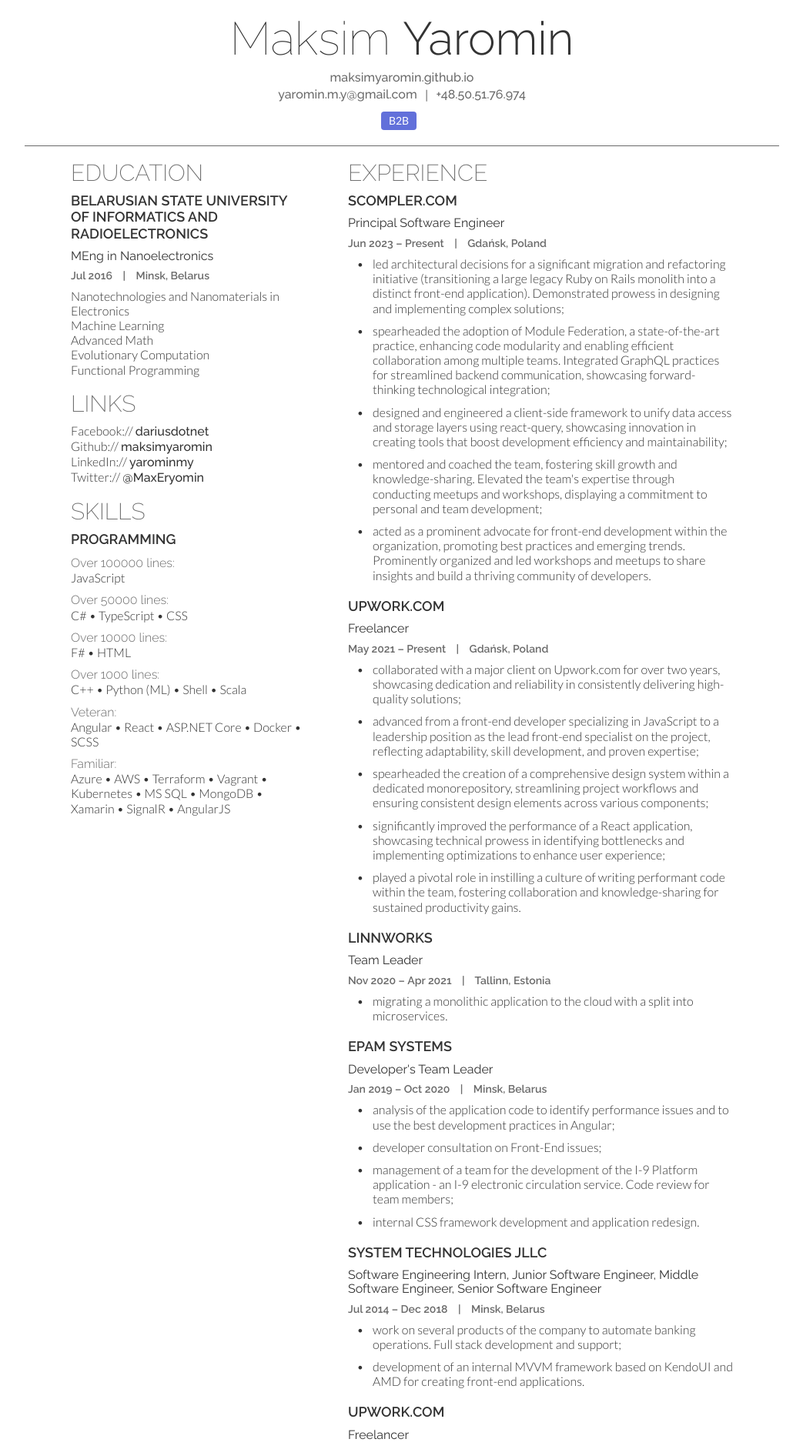
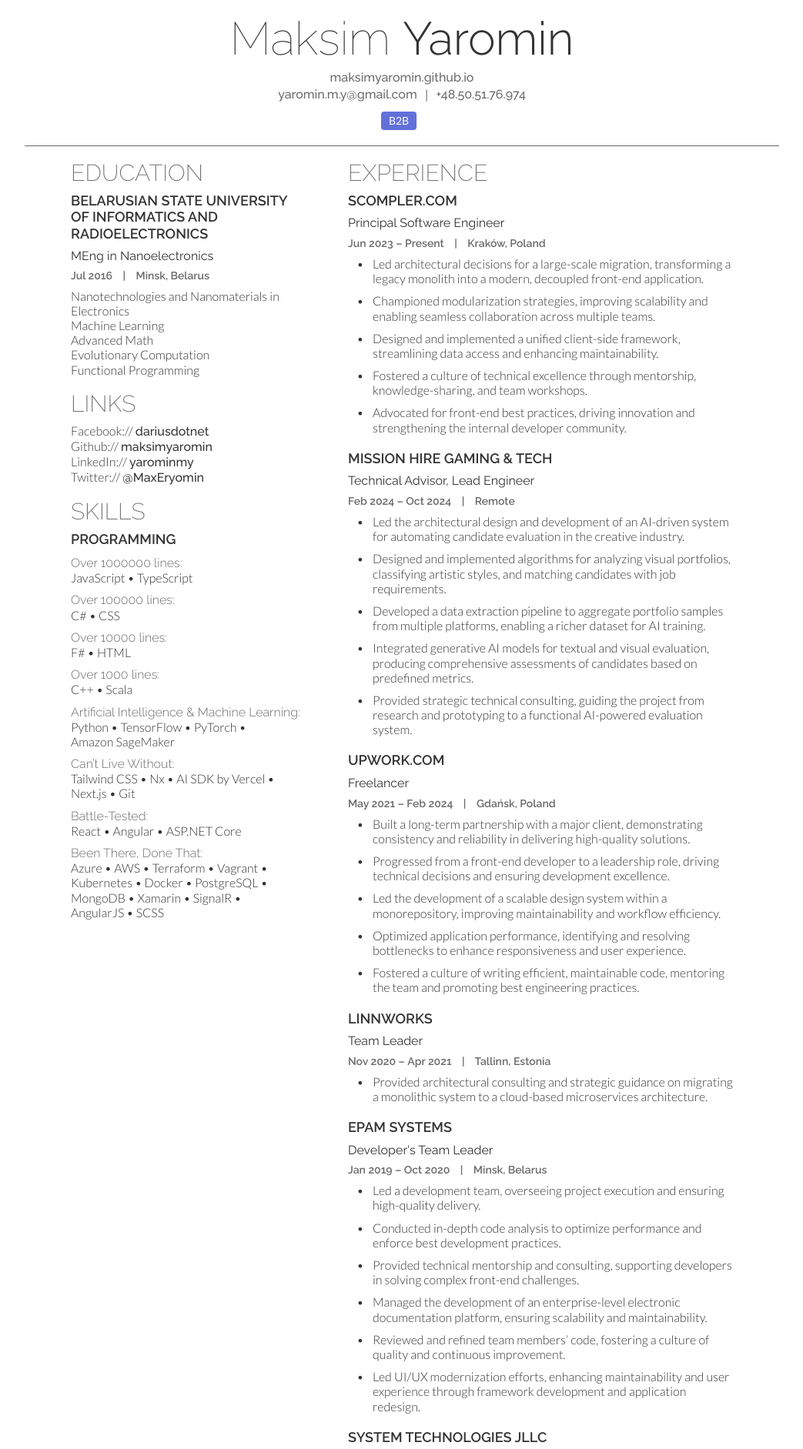
Before and after one commit to maksimyaromin/maksimyaromin.github.io, a Jekyll site: the page built from index.md, in a window 1280 px wide. Shown: the top 1883 px of the page at 77% size, without its empty margins (118-1161 px from the left). Built offline with Jekyll 4.4.1, drawn with Linux system fonts in a browser that asks for light colours; some of the changed text lies outside the part shown.

Commit message:
feat: updates 2025

```diff
--- a/_data/manifest.yml
+++ b/_data/manifest.yml
@@ -1,4 +1,4 @@
 {
-  "main.css": "./dist/main.56ebfecd628148bfbd2e.css",
-  "main.js": "./dist/main.56ebfecd628148bfbd2e.js"
+  "main.css": "./dist/main.eb81fffd3686700f7368.css",
+  "main.js": "./dist/main.eb81fffd3686700f7368.js"
 }
--- a/dist/main.56ebfecd628148bfbd2e.css
+++ b/dist/main.eb81fffd3686700f7368.css
@@ -421,8 +421,7 @@ textarea::placeholder {
   color: #a1a1aa;
 }
 
-button,
-[role="button"] {
+button {
   cursor: pointer;
 }
 
@@ -575,10 +574,6 @@ hr {
 
 .achievement + .achievement, .skills-category-set + .skills-category-set {
   margin-top: 0.625rem;
-}
-
-.articles {
-  counter-reset: articles;
 }
 
 .article {
@@ -761,10 +756,6 @@ hr {
 
 .grid-cols-achievement {
   grid-template-columns: 80px auto;
-}
-
-.grid-cols-auto {
-  grid-template-columns: auto;
 }
 
 .flex-col {
--- a/index.md
+++ b/index.md
@@ -4,7 +4,7 @@ title: "Maksim Yaromin"
 favicon: "assets/icons/favicon.ico"
 meta:
     description: >-
-        Hello, my name is Maksim Yaromin. I am Software Developer. Software Development is being my passion since early childhood. And I am glad I was able to realize my dream. Today I am a professional developer with decades of experience.
+        Hello, my name is Maksim Yaromin. I am a Software Developer. Software development has been my passion since childhood, shaping both my career and mindset. Over the years, I have honed my skills in building scalable systems and solving complex technical challenges. Today, with extensive experience, I continue to push the boundaries of technology and innovation.
     robots:
         - index
         - follow
@@ -57,13 +57,13 @@ employee:
         skills:
             - category: Programming
               category_sets:
+                - title: "Over 1000000 lines:"
+                  items:
+                    - JavaScript
+                    - TypeScript
                 - title: "Over 100000 lines:"
                   items:
-                    - JavaScript
-                - title: "Over 50000 lines:"
-                  items:
                     - C#
-                    - TypeScript
                     - CSS
                 - title: "Over 10000 lines:"
                   items:
@@ -72,51 +72,76 @@ employee:
                 - title: "Over 1000 lines:"
                   items:
                     - C++
-                    - Python (ML)
-                    - Shell
                     - Scala
-                - title: "Veteran:"
+                - title: "Artificial Intelligence & Machine Learning:"
                   items:
+                    - Python
+                    - TensorFlow
+                    - PyTorch
+                    - Amazon SageMaker
+                - title: "Can’t Live Without:"
+                  items:
+                    - Tailwind CSS
+                    - Nx
+                    - AI SDK by Vercel
+                    - Next.js
+                    - Git
+                - title: "Battle-Tested:"
+                  items:
+                    - React
                     - Angular
-                    - React
                     - ASP.NET Core
-                    - Docker
-                    - SCSS
-                - title: "Familiar:"
+                - title: "Been There, Done That:"
                   items:
                     - Azure
                     - AWS
                     - Terraform
                     - Vagrant
                     - Kubernetes
-                    - MS SQL
+                    - Docker
+                    - PostgreSQL
                     - MongoDB
                     - Xamarin
                     - SignalR
                     - AngularJS
+                    - SCSS
         experience:
             - company: Scompler.com
               position:
                 - Principal Software Engineer
               date_from: 2023-06-01
-              location: Gdańsk, Poland
+              location: Kraków, Poland
               achievements:
-                - "led architectural decisions for a significant migration and refactoring initiative (transitioning a large legacy Ruby on Rails monolith into a distinct front-end application). Demonstrated prowess in designing and implementing complex solutions;"
-                - "spearheaded the adoption of Module Federation, a state-of-the-art practice, enhancing code modularity and enabling efficient collaboration among multiple teams. Integrated GraphQL practices for streamlined backend communication, showcasing forward-thinking technological integration;"
-                - "designed and engineered a client-side framework to unify data access and storage layers using react-query, showcasing innovation in creating tools that boost development efficiency and maintainability;"
-                - "mentored and coached the team, fostering skill growth and knowledge-sharing. Elevated the team's expertise through conducting meetups and workshops, displaying a commitment to personal and team development;"
-                - "acted as a prominent advocate for front-end development within the organization, promoting best practices and emerging trends. Prominently organized and led workshops and meetups to share insights and build a thriving community of developers."
+                - "Led architectural decisions for a large-scale migration, transforming a legacy monolith into a modern, decoupled front-end application."
+                - "Championed modularization strategies, improving scalability and enabling seamless collaboration across multiple teams."
+                - "Designed and implemented a unified client-side framework, streamlining data access and enhancing maintainability."
+                - "Fostered a culture of technical excellence through mentorship, knowledge-sharing, and team workshops."
+                - "Advocated for front-end best practices, driving innovation and strengthening the internal developer community."
+            - company: Mission Hire Gaming & Tech
+              position:
+                - Technical Advisor
+                - Lead Engineer
+              date_from: 2024-02-01
+              date_to: 2024-10-01
+              location: Remote
+              achievements:
+                - "Led the architectural design and development of an AI-driven system for automating candidate evaluation in the creative industry."
+                - "Designed and implemented algorithms for analyzing visual portfolios, classifying artistic styles, and matching candidates with job requirements."
+                - "Developed a data extraction pipeline to aggregate portfolio samples from multiple platforms, enabling a richer dataset for AI training."
+                - "Integrated generative AI models for textual and visual evaluation, producing comprehensive assessments of candidates based on predefined metrics."
+                - "Provided strategic technical consulting, guiding the project from research and prototyping to a functional AI-powered evaluation system."
             - company: Upwork.com
               position:
                 - Freelancer
               date_from: 2021-05-04
+              date_to: 2024-02-01
               location: Gdańsk, Poland
               achievements:
-                - "collaborated with a major client on Upwork.com for over two years, showcasing dedication and reliability in consistently delivering high-quality solutions;"
-                - "advanced from a front-end developer specializing in JavaScript to a leadership position as the lead front-end specialist on the project, reflecting adaptability, skill development, and proven expertise;"
-                - "spearheaded the creation of a comprehensive design system within a dedicated monorepository, streamlining project workflows and ensuring consistent design elements across various components;"
-                - "significantly improved the performance of a React application, showcasing technical prowess in identifying bottlenecks and implementing optimizations to enhance user experience;"
-                - "played a pivotal role in instilling a culture of writing performant code within the team, fostering collaboration and knowledge-sharing for sustained productivity gains."
+                - "Built a long-term partnership with a major client, demonstrating consistency and reliability in delivering high-quality solutions."
+                - "Progressed from a front-end developer to a leadership role, driving technical decisions and ensuring development excellence."
+                - "Led the development of a scalable design system within a monorepository, improving maintainability and workflow efficiency."
+                - "Optimized application performance, identifying and resolving bottlenecks to enhance responsiveness and user experience."
+                - "Fostered a culture of writing efficient, maintainable code, mentoring the team and promoting best engineering practices."
             - company: Linnworks
               position:
                 - Team Leader
@@ -124,7 +149,7 @@ employee:
               date_to: 2021-04-01
               location: Tallinn, Estonia
               achievements:
-                - "migrating a monolithic application to the cloud with a split into microservices."
+                - "Provided architectural consulting and strategic guidance on migrating a monolithic system to a cloud-based microservices architecture."
             - company: EPAM Systems
               position:
                 - Developer's Team Leader
@@ -132,10 +157,12 @@ employee:
               date_to: 2020-10-02
               location: Minsk, Belarus
               achievements:
-                - "analysis of the application code to identify performance issues and to use the best development practices in Angular;"
-                - "developer consultation on Front-End issues;"
-                - "management of a team for the development of the I-9 Platform application - an I-9 electronic circulation service. Code review for team members;"
-                - "internal CSS framework development and application redesign."
+                - "Led a development team, overseeing project execution and ensuring high-quality delivery."
+                - "Conducted in-depth code analysis to optimize performance and enforce best development practices."
+                - "Provided technical mentorship and consulting, supporting developers in solving complex front-end challenges."
+                - "Managed the development of an enterprise-level electronic documentation platform, ensuring scalability and maintainability."
+                - "Reviewed and refined team members’ code, fostering a culture of quality and continuous improvement."
+                - "Led UI/UX modernization efforts, enhancing maintainability and user experience through framework development and application redesign."
             - company: SYSTEM TECHNOLOGIES JLLC
               position:
                 - Software Engineering Intern
@@ -146,8 +173,11 @@ employee:
               date_to: 2018-12-31
               location: Minsk, Belarus
               achievements:
-                - "work on several products of the company to automate banking operations. Full stack development and support;"
-                - "development of an internal MVVM framework based on KendoUI and AMD for creating front-end applications."
+                - "Developed and maintained multiple enterprise solutions, focusing on automation of complex business operations."
+                - "Led full-stack development efforts, ensuring seamless integration between system components."
+                - "Designed and implemented internal frameworks to improve efficiency and scalability of front-end applications."
+                - "Optimized system performance and maintainability, improving modularity and reducing development overhead."
+                - "Provided long-term support and iterative enhancements, ensuring stability and adaptability of core solutions."
             - company: Upwork.com
               position:
                 - Freelancer
@@ -155,9 +185,15 @@ employee:
               date_to: 2014-07-01
               location: Minsk, Belarus
               achievements:
-                - "development of soft skills, such as: self-organization, self-education, sociability;"
-                - "mastering the ability to work independently."
+                - "Developed strong self-organization and time management skills while managing multiple projects independently."
+                - "Enhanced adaptability and self-learning capabilities by working with diverse technologies and client requirements."
+                - "Strengthened communication and collaboration skills through direct interaction with international clients."
+                - "Gained experience in handling full project cycles, from requirements gathering to delivery."
         research:
+            - place: "Independent Research"
+              title: Artificial Intelligence & Machine Learning
+              date_from: 2024-01-01
+              description: "Deeply exploring modern AI and machine learning frameworks, focusing on model training, optimization, and real-world applications. Researching advanced techniques for integrating AI into production environments, with a particular interest in Retrieval-Augmented Generation (RAG) systems and automation-driven solutions. Continuously experimenting with cutting-edge technologies to push the boundaries of AI-driven development."
             - place: "BSUIR Nanoelectronics LAB"
               title: Researcher
               date_from: 2015-12-01
@@ -168,6 +204,12 @@ employee:
               title: Developer
               date_from: 2020-10-01
               description: "I am developing a library for Angular that will allow wrapping React components in native Angular components. This topic is of scientific interest to me. I am researching possible ways to find the best one or prove that it does not exist."
+            - place: "Independent Research"
+              title: Web Frameworks
+              date_from: 2019-05-01
+              date_to: 2020-03-01
+              location: "Minsk, Belarus"
+              description: "Conducted an extensive study on the evolution of modern web frameworks, focusing on architecture, efficiency, and design system integration. Analyzed different approaches to framework scalability and maintainability, with a particular emphasis on their impact on business applications."
         achievements:
             - year: 2020
               description: "Angular Certified Developer. Angular GDEs"
@@ -185,6 +227,4 @@ employee:
               description: "Exam 480: Programming in HTML5 with JavaScript and CSS3. Microsoft"
             - year: 2017
               description: "Techdegree: Full-Stack JavaScript Developer. Treehouse Inc."
-        articles:
-            - "Evolution stages of modern web frameworks. The concepts behind them and the details that will improve their efficiency. Considered the following: Angular.JS, Angular 2, Angular 4, Angular 11, React. <em>Series of articles</em>. In draft."
 ---
```
Also changed, not shown: README.md, dist/main.56ebfecd628148bfbd2e.js (deleted), dist/main.eb81fffd3686700f7368.js (added).
